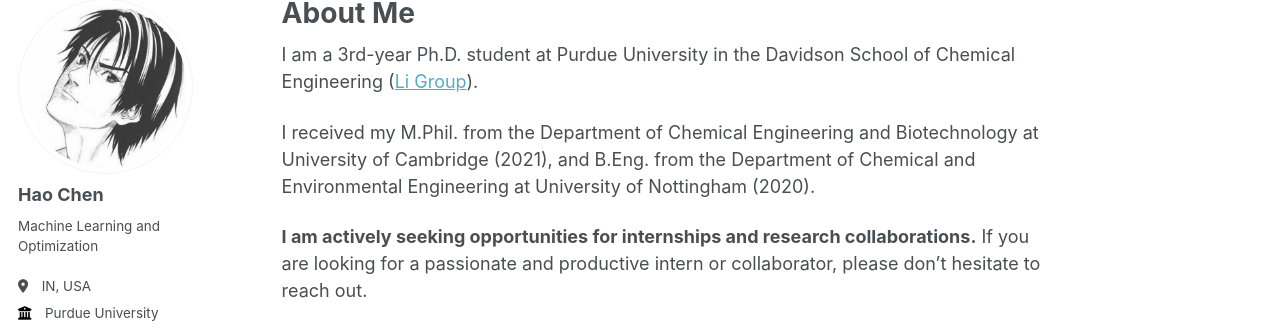
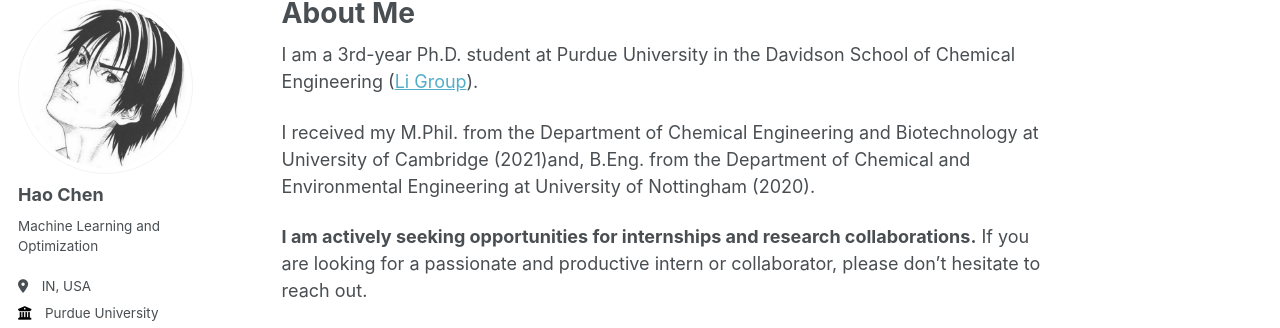
Before and after one commit to GeraltSHEN/Gin-Hao-Chen, a Jekyll site: the page built from _pages/about.md, in a window 1280 px wide and 985 px high. Shown: the part 107-435 px from the top of the window. Built offline with Jekyll 4.4.1, drawn with Linux system fonts in a browser that asks for light colours; some web fonts are replaced.

```diff
--- a/_pages/about.md
+++ b/_pages/about.md
@@ -9,12 +9,14 @@ redirect_from:
 
 I am a 3rd-year Ph.D. student at Purdue University in the Davidson School of Chemical Engineering ([Li Group](https://canli1.github.io)).
 
-I received my M.Phil. from the Department of Chemical Engineering and Biotechnology at University of Cambridge (2021), and B.Eng. from the Department of Chemical and Environmental Engineering at University of Nottingham (2020).
+I received my M.Phil. from the Department of Chemical Engineering and Biotechnology at University of Cambridge (2021)and,
+B.Eng. from the Department of Chemical and Environmental Engineering at University of Nottingham (2020).
 
 **I am actively seeking opportunities for internships and research collaborations.** If you are looking for a passionate and productive intern or collaborator, please don't hesitate to reach out.
 
 # Research interests
-My research interests are broadly in the interface between machine learning and optimization. Recent works focus on how to extend neural network towards optimization problem and how to explain optimization models using LLM.
+My research interests are broadly in the interface between machine learning and optimization.
+Recent works focus on how to extend neural network towards optimization problem and how to explain optimization models using LLM.
 
 <!-- Getting started
 ======
```
